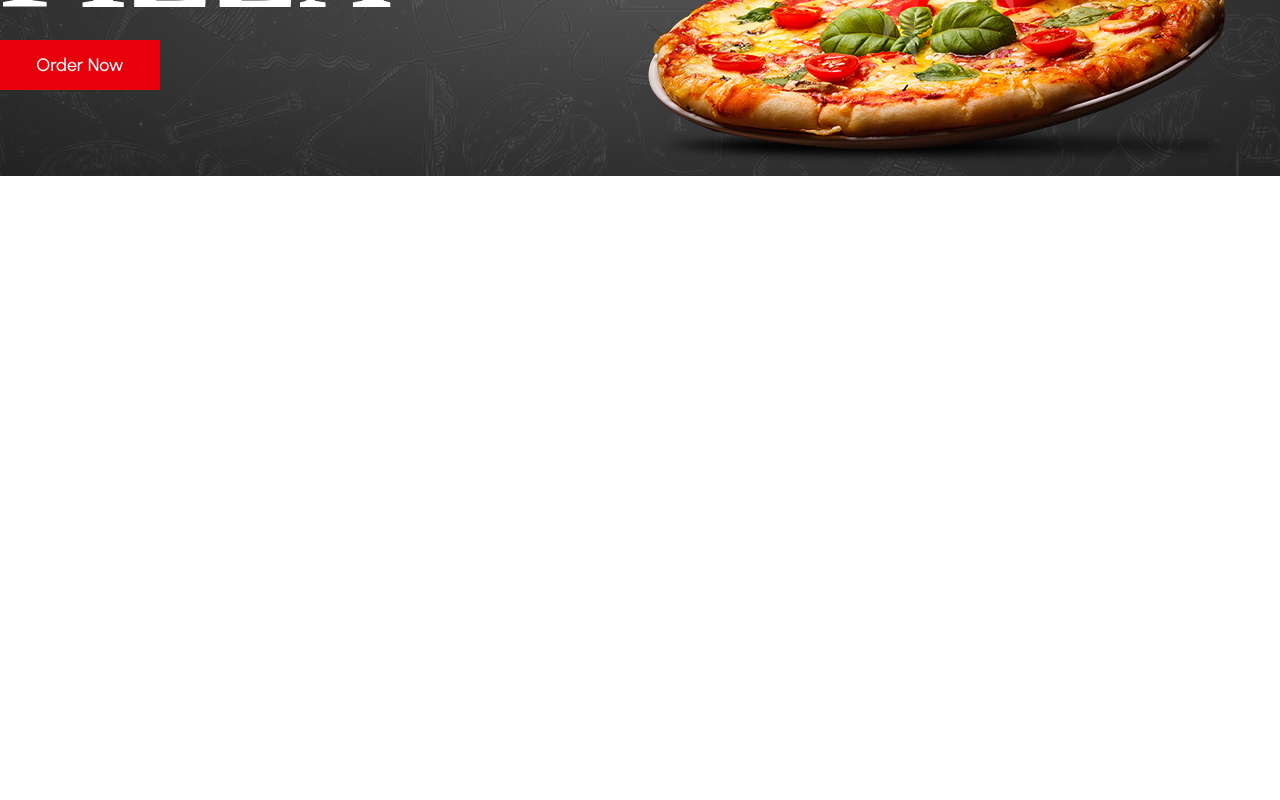
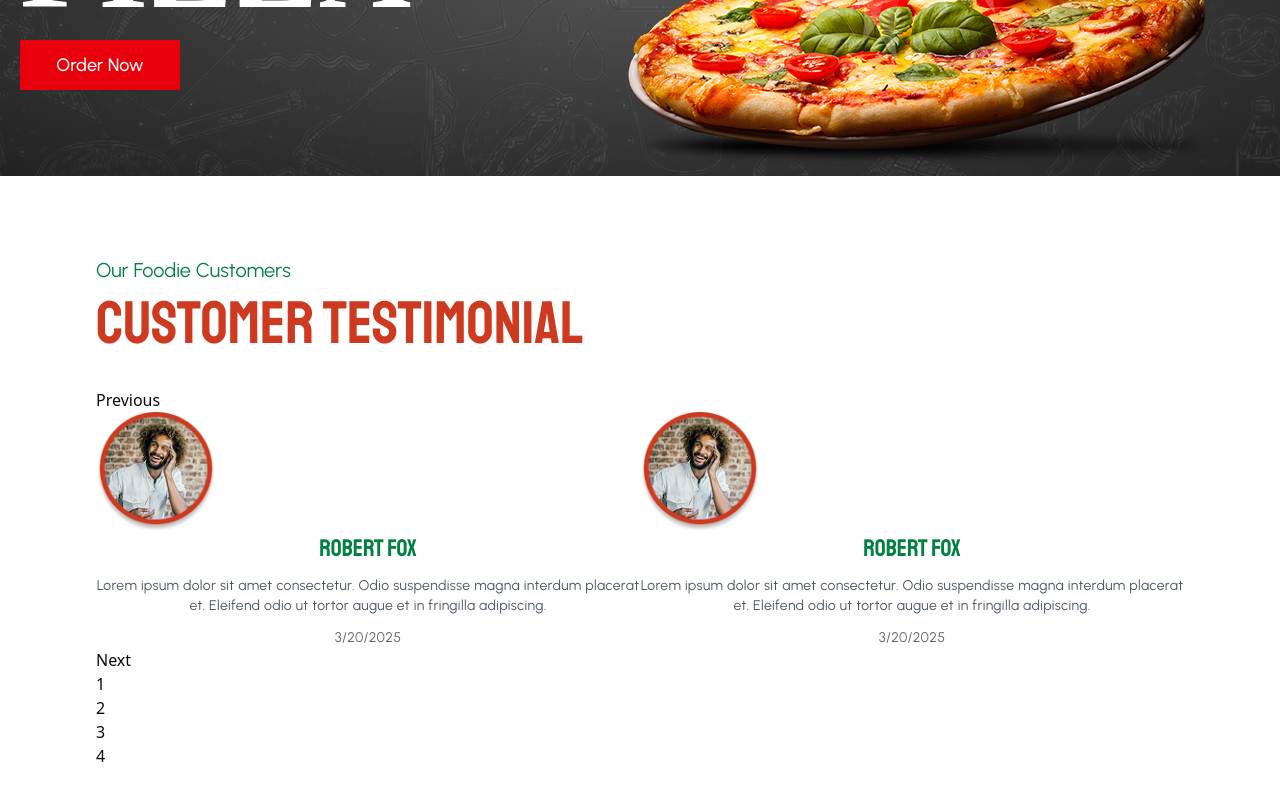
Before and after one commit to Maryammuhammadafzal/Fast_Food_Landing_Page, a Next.js app: page / in a window 1280 px wide. Shown: the part 3047-3847 px from the top of the page. Before the commit the page ends 3223 px from the top, so only its background shows below. Built offline with nearby package versions, Linux system fonts and the light colour scheme; a web font is replaced by a local one.

Commit message:
Creted Testimonial

```diff
--- a/app/Banner/Page.jsx
+++ b/app/Banner/Page.jsx
@@ -9,7 +9,7 @@ const BannerPage = () => {
     <div className="w-full h-auto max-xl:py-3 flex items-center bg-radial from-[#525151] to-[#222222]  ">
       <div className="w-full  h-auto text-white bg-cover bg-center "
           style={{backgroundImage : `url(${BannerBg.src})`}}>
-        <div className="content w-full  max-md:gap-3 flex justify-between items-center h-full">
+        <div className="content w-full  max-md:gap-3 flex justify-between px-5 items-center h-full">
           {/* Content */}
           <div
             data-aos="fade-right"
--- /dev/null
+++ b/app/Testimonial/Page.jsx
@@ -0,0 +1,22 @@
+import Heading from '@/components/heading'
+import SubHeading from '@/components/subHeading'
+import TestimonialCard from '@/components/TestimonialCard'
+import React from 'react'
+
+const TestimonialPage = () => {
+  return (
+   <div className="w-full max-w-[1500px] mx-auto h-auto my-20 flex justify-center items-center">
+      <div className="md:w-[85%] w-full px-3 md:px-0 flex flex-col gap-6 h-auto">
+        <div className="heading flex md:items-start items-center flex-col">
+          <SubHeading text="Our Foodie Customers" />
+          <Heading text="Customer Testimonial" />
+        </div>
+        <div className="cards flex md:flex-wrap justify-center gap-6 max-w-7xl  items-center ">
+                <TestimonialCard/>
+        </div>
+      </div>
+    </div>
+  )
+}
+
+export default TestimonialPage
--- a/app/page.js
+++ b/app/page.js
@@ -5,6 +5,7 @@ import PopularPage from "./Popular/Page";
 import AboutPage from "./About/Page";
 import SignaturePage from "./Signature/Page";
 import BannerPage from "./Banner/Page";
+import TestimonialPage from "./Testimonial/Page";
 
 export default function Home() {
   return (
@@ -15,6 +16,7 @@ export default function Home() {
 <AboutPage/>
 <SignaturePage/>
 <BannerPage/>
+<TestimonialPage/>
    </div>
 
   );
--- /dev/null
+++ b/components/TestimonialCard.jsx
@@ -0,0 +1,110 @@
+'use client'
+import React from "react";
+import Slider from "react-slick";
+import UserImage from "../public/user-image.png";
+import "slick-carousel/slick/slick.css";
+// import "slick-carousel/slick/slick-theme.css";
+const TestimonialCard = () => {
+  var settings = {
+    dots: true,
+    infinite: true,
+    speed: 500,
+    autoScroll: true,
+    slidesToShow: 2,
+    slidesToScroll: 1,
+  };
+
+  return (
+    <div className="w-full h-auto flex gap-3 justify-center items-center overflow-hidden">
+
+    <Slider {...settings} className="w-full relative h-[400px]">
+      <div className="w-[420px] min-h-[200px] h-auto flex flex-col gap-5 justify-center items-center">
+        <div className="userimage w-[120px] h-[120px] rounded-full">
+          <img
+            src={UserImage.src}
+            alt="user-profile-image"
+            className="w-full h-full object-cover"
+          />
+        </div>
+        <div className="content w-full text-center h-auto gap-3 flex flex-col">
+          <h3 className="staatliches font-normal text-[#008141] text-2xl capatalize">
+            Robert Fox
+          </h3>
+
+          <p className="font-normal urbanist text-sm text-center sm:tracking-wide text-[#4B5563]">
+            Lorem ipsum dolor sit amet consectetur. Odio suspendisse magna
+            interdum placerat et. Eleifend odio ut tortor augue et in fringilla
+            adipiscing.
+          </p>
+          <p className="font-normal urbanist text-sm sm:tracking-wide text-[#5f656d]">3/20/2025</p>
+        </div>
+      </div>
+      <div className="w-[420px] min-h-[200px] h-auto flex flex-col gap-5 justify-center items-center">
+        <div className="userimage w-[120px] h-[120px] rounded-full">
+          <img
+            src={UserImage.src}
+            alt="user-profile-image"
+            className="w-full h-full object-cover"
+          />
+        </div>
+        <div className="content w-full text-center h-auto gap-3 flex flex-col">
+          <h3 className="staatliches font-normal text-[#008141] text-2xl capatalize">
+            Robert Fox
+          </h3>
+
+          <p className="font-normal urbanist text-sm text-center sm:tracking-wide text-[#4B5563]">
+            Lorem ipsum dolor sit amet consectetur. Odio suspendisse magna
+            interdum placerat et. Eleifend odio ut tortor augue et in fringilla
+            adipiscing.
+          </p>
+          <p className="font-normal urbanist text-sm sm:tracking-wide text-[#5f656d]">3/20/2025</p>
+        </div>
+      </div>
+      <div className="w-[420px] min-h-[200px] h-auto flex flex-col gap-5 justify-center items-center">
+        <div className="userimage w-[120px] h-[120px] rounded-full">
+          <img
+            src={UserImage.src}
+            alt="user-profile-image"
+            className="w-full h-full object-cover"
+          />
+        </div>
+        <div className="content w-full text-center h-auto gap-3 flex flex-col">
+          <h3 className="staatliches font-normal text-[#008141] text-2xl capatalize">
+            Robert Fox
+          </h3>
+
+          <p className="font-normal urbanist text-sm text-center sm:tracking-wide text-[#4B5563]">
+            Lorem ipsum dolor sit amet consectetur. Odio suspendisse magna
+            interdum placerat et. Eleifend odio ut tortor augue et in fringilla
+            adipiscing.
+          </p>
+          <p className="font-normal urbanist text-sm sm:tracking-wide text-[#5f656d]">3/20/2025</p>
+        </div>
+      </div>
+      <div className="w-[420px] min-h-[200px] h-auto flex flex-col gap-5 justify-center items-center">
+        <div className="userimage w-[120px] h-[120px] rounded-full">
+          <img
+            src={UserImage.src}
+            alt="user-profile-image"
+            className="w-full h-full object-cover"
+          />
+        </div>
+        <div className="content w-full text-center h-auto gap-3 flex flex-col">
+          <h3 className="staatliches font-normal text-[#008141] text-2xl capatalize">
+            Robert Fox
+          </h3>
+
+          <p className="font-normal urbanist text-sm text-center sm:tracking-wide text-[#4B5563]">
+            Lorem ipsum dolor sit amet consectetur. Odio suspendisse magna
+            interdum placerat et. Eleifend odio ut tortor augue et in fringilla
+            adipiscing.
+          </p>
+          <p className="font-normal urbanist text-sm sm:tracking-wide text-[#5f656d]">3/20/2025</p>
+        </div>
+      </div>
+    </Slider>
+    </div>
+  );
+};
+
+export default TestimonialCard;
--- a/package.json
+++ b/package.json
@@ -19,6 +19,8 @@
     "react-dom": "^19.0.0",
     "react-icons": "^5.5.0",
     "react-responsive-carousel": "^3.2.23",
+    "react-slick": "^0.30.3",
+    "slick-carousel": "^1.8.1",
     "tailwind-merge": "^3.3.0"
   },
   "devDependencies": {
```
Also changed, not shown: public/user-image.png (added), 1 other file (tests, documents, lock files or other folders).
